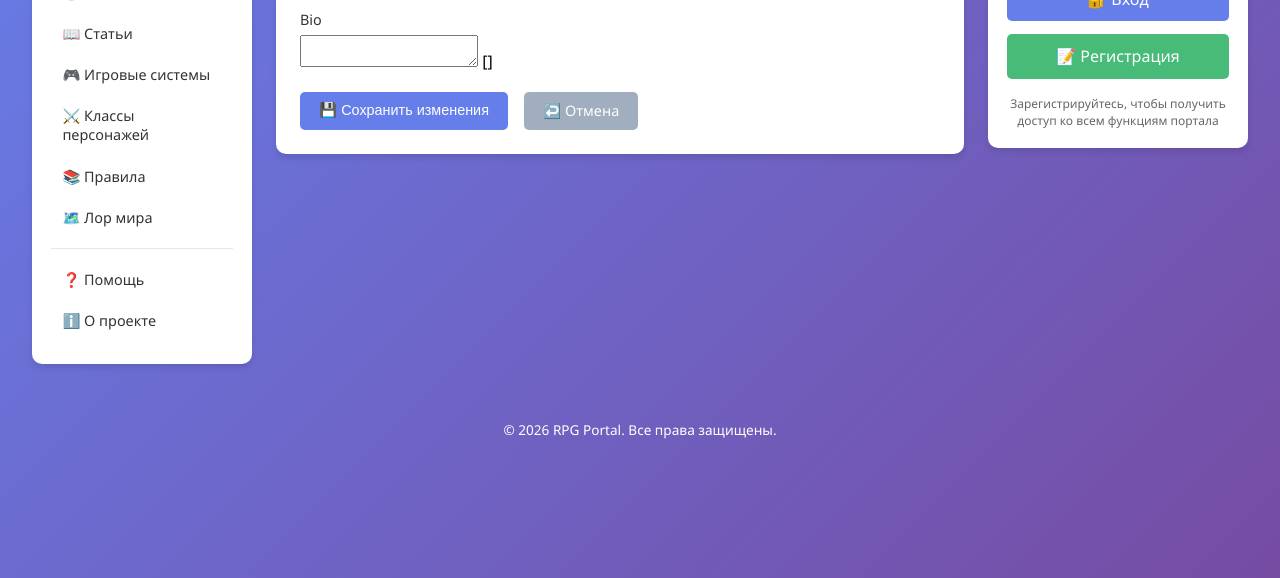
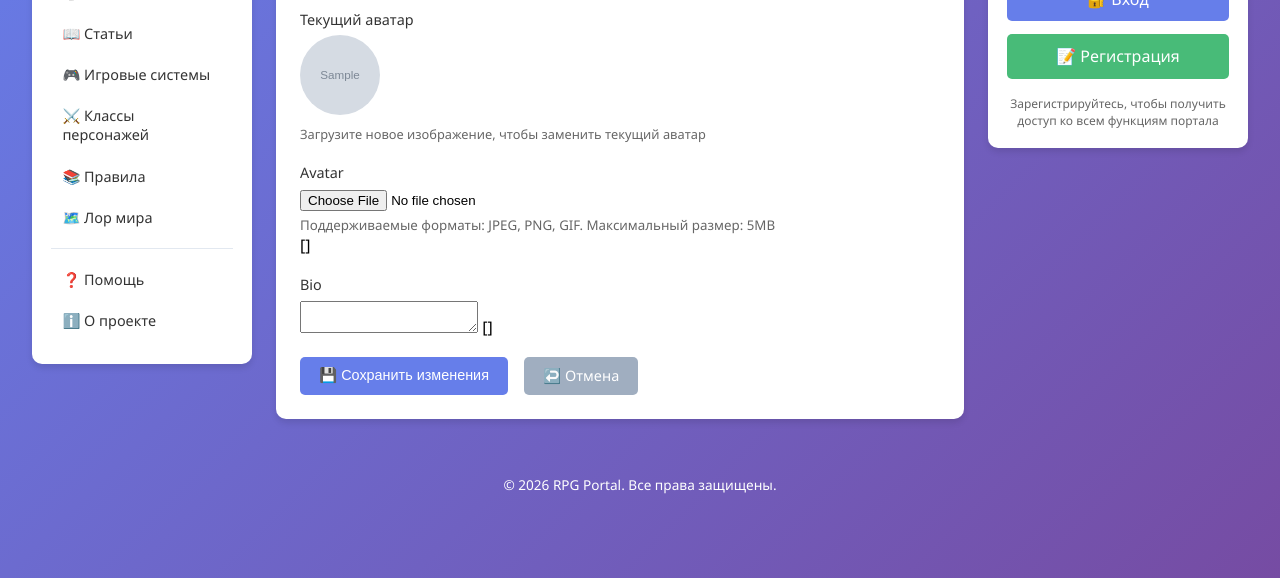
Before and after one commit to in-rpg-portal/Portal, a Django app: template templates/profiles/profile_edit.html in a window 1280 px wide. Shown: the part 198-776 px from the top of the page. Run offline with Django 3.2, Linux system fonts and the light colour scheme; the template is opened without the code that fills it: most values are stand-ins (such as "Sample title", 1, 10 or a date in 2020); grey boxes marked "Sample" are stand-in pictures; form fields are guessed from the names that the template uses.

Commit message:
Добавляем загрузку и обновление аватары в профиль

```diff
--- a/Portal/urls.py
+++ b/Portal/urls.py
@@ -1,5 +1,7 @@
 from django.contrib import admin
 from django.urls import path, include
+from django.conf import settings
+from django.conf.urls.static import static
 
 urlpatterns = [
     path('admin/', admin.site.urls),
@@ -7,3 +9,7 @@ urlpatterns = [
     path('profiles/', include('profiles.urls')),
     path('accounts/', include('django.contrib.auth.urls')),
 ]
+
+# Добавляем поддержку медиафайлов в режиме разработки
+if settings.DEBUG:
+    urlpatterns += static(settings.MEDIA_URL, document_root=settings.MEDIA_ROOT)
--- a/profiles/views.py
+++ b/profiles/views.py
@@ -1,6 +1,7 @@
 from django.shortcuts import render, redirect, get_object_or_404
 from django.contrib.auth.decorators import login_required
 from django.contrib.auth import login
+from django.contrib import messages
 from .forms import SignUpForm, ProfileEditForm
 from .models import Profile
 
@@ -12,6 +13,7 @@ def signup(request):
             user = form.save()
             # Автоматически входим после регистрации
             login(request, user)
+            messages.success(request, f'Добро пожаловать, {user.username}!')
             return redirect('profiles:profile_detail', pk=user.profile.pk)
     else:
         form = SignUpForm()
@@ -29,9 +31,10 @@ def profile_edit(request):
     profile = request.user.profile
 
     if request.method == 'POST':
-        form = ProfileEditForm(request.POST, instance=profile)
+        form = ProfileEditForm(request.POST, request.FILES, instance=profile)
         if form.is_valid():
             form.save()
+            messages.success(request, 'Ваш профиль успешно обновлён!')
             return redirect('profiles:profile_detail', pk=profile.pk)
     else:
         form = ProfileEditForm(instance=profile)
--- a/templates/base.html
+++ b/templates/base.html
@@ -414,9 +414,16 @@
 
                 {% if user.is_authenticated %}
                     <!-- АВТОРИЗОВАННЫЙ ПОЛЬЗОВАТЕЛЬ -->
-                    <div class="user-avatar">
-                        {{ user.username|first|upper }}
-                    </div>
+                    {% if user.profile.avatar %}
+                        <div style="text-align: center; margin-bottom: 1rem;">
+                            <img src="{{ user.profile.avatar.url }}" alt="Аватар"
+                                style="width: 70px; height: 70px; border-radius: 50%; object-fit: cover; border: 2px solid #667eea;">
+                        </div>
+                    {% else %}
+                        <div class="user-avatar">
+                            {{ user.username|first|upper }}
+                        </div>
+                    {% endif %}
                     <div class="user-name">{{ user.username }}</div>
                     <div class="user-email">{{ user.email|default:"email не указан" }}</div>
 
--- a/templates/profiles/profile_edit.html
+++ b/templates/profiles/profile_edit.html
@@ -1,4 +1,5 @@
 {% extends 'base.html' %}
+{% load static %}
 
 {% block title %}Редактирование профиля - RPG Portal{% endblock %}
 
@@ -7,9 +8,41 @@
     <h1>✏️ Редактирование профиля</h1>
     <p style="margin-bottom: 1rem; color: #666;">Пользователь: <strong>{{ user.username }}</strong></p>
 
-    <form method="post">
+    <form method="post" enctype="multipart/form-data">
         {% csrf_token %}
 
+        <!-- ТЕКУЩИЙ АВАТАР -->
+        <div class="form-group">
+            <label>Текущий аватар</label>
+            <div style="margin-bottom: 10px;">
+                {% if profile.avatar %}
+                    <img src="{{ profile.avatar.url }}" alt="Аватар"
+                         style="width: 80px; height: 80px; border-radius: 50%; object-fit: cover;">
+                    <p style="font-size: 0.8rem; color: #666; margin-top: 5px;">
+                        Загрузите новое изображение, чтобы заменить текущий аватар
+                    </p>
+                {% else %}
+                    <div style="width: 80px; height: 80px; background: linear-gradient(135deg, #667eea 0%, #764ba2 100%); border-radius: 50%; display: inline-flex; align-items: center; justify-content: center; color: white; font-size: 2rem; font-weight: bold;">
+                        {{ user.username|first|upper }}
+                    </div>
+                    <p style="font-size: 0.8rem; color: #666; margin-top: 5px;">
+                        Аватар не установлен. Загрузите изображение.
+                    </p>
+                {% endif %}
+            </div>
+        </div>
+
+        <!-- ПОЛЕ ЗАГРУЗКИ АВАТАРА -->
+        <div class="form-group">
+            <label for="{{ form.avatar.id_for_label }}">{{ form.avatar.label }}</label>
+            {{ form.avatar }}
+            <small style="color: #666; display: block; margin-top: 5px;">
+                Поддерживаемые форматы: JPEG, PNG, GIF. Максимальный размер: 5MB
+            </small>
+            {{ form.avatar.errors }}
+        </div>
+
+        <!-- ПОЛЕ BIO -->
         <div class="form-group">
             <label for="{{ form.bio.id_for_label }}">{{ form.bio.label }}</label>
             {{ form.bio }}
```
Also changed, not shown: profiles/forms.py (+19 -1 lines), profiles/models.py (+26 -0 lines), templates/profiles/profile_detail.html (+12 -2 lines), profiles/migrations/0002_profile_avatar.py (added).
